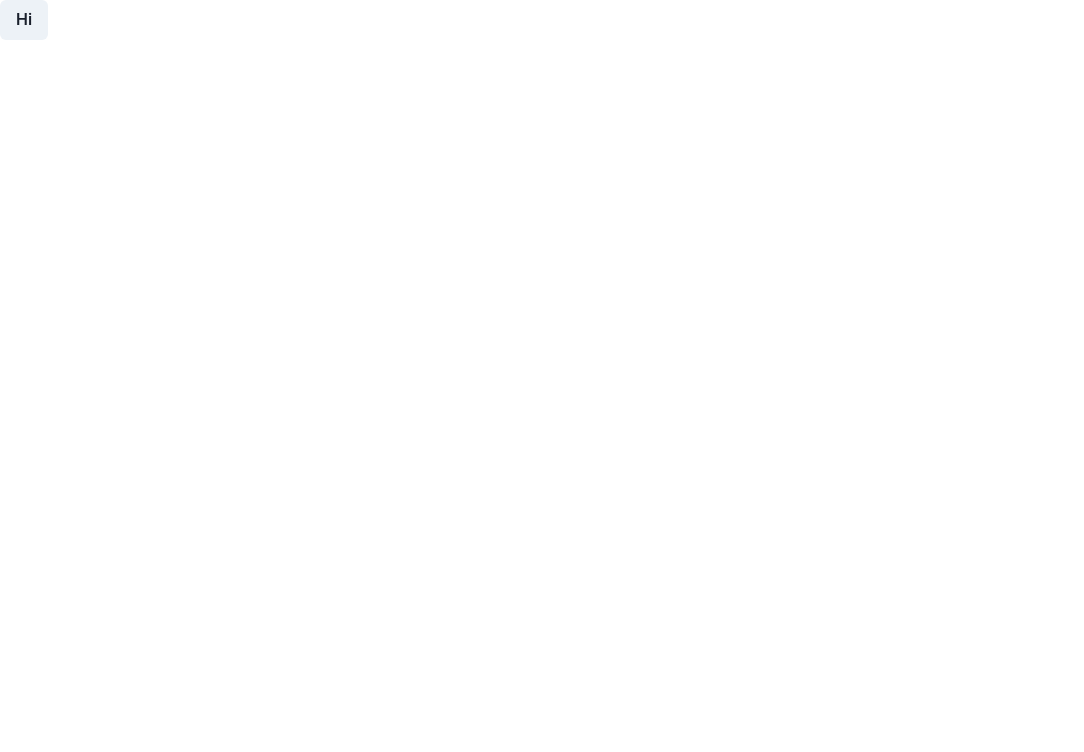
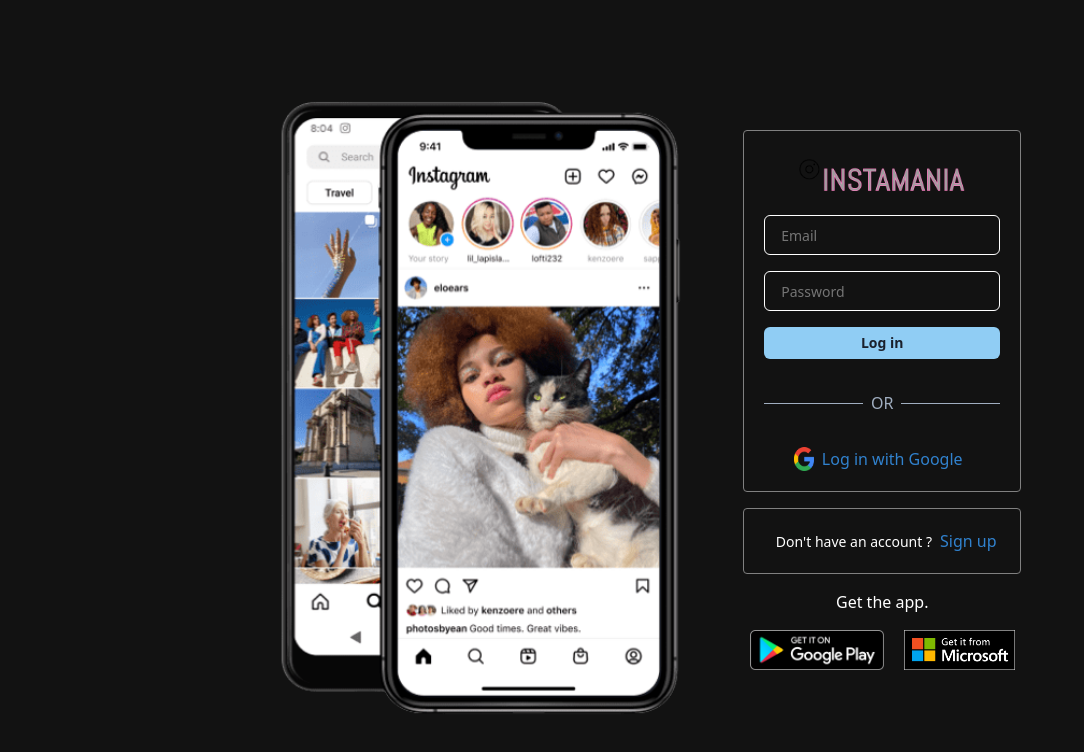
Before and after one commit to khan632/InstaMirror, a React (Vite) app: page /auth in a window 1280 px wide. Shown: the top 752 px of the page, without its empty margins (0-1084 px from the left). Built offline with nearby package versions, Linux system fonts and the light colour scheme.

Commit message:
Create Auth page functionality

```diff
--- a/package.json
+++ b/package.json
@@ -15,7 +15,9 @@
     "@emotion/styled": "^11.11.0",
     "framer-motion": "^10.16.16",
     "react": "^18.2.0",
-    "react-dom": "^18.2.0"
+    "react-dom": "^18.2.0",
+    "react-icons": "^4.12.0",
+    "react-router-dom": "^6.21.1"
   },
   "devDependencies": {
     "@types/react": "^18.2.43",
--- a/src/App.jsx
+++ b/src/App.jsx
@@ -1,11 +1,16 @@
-import { Button } from "@chakra-ui/react"
+import { Route, Routes } from "react-router-dom"
+import HomePage from "./Pages/homePages/HomePage"
+import AuthPage from "./Pages/authPages/AuthPage"
 
 
 function App() {
 
   return (
     <>
-      <Button>Hi</Button>
+      <Routes>
+          <Route path="/" element={<HomePage />} />
+          <Route path="/auth" element={<AuthPage />} />
+      </Routes>
     </>
   )
 }
--- /dev/null
+++ b/src/Pages/authPages/AuthPage.jsx
@@ -0,0 +1,30 @@
+import { Box, Container, Flex, Image, VStack } from "@chakra-ui/react"
+import AuthForm from "../../components/AuthForm/AuthForm"
+
+const AuthPage = () => {
+  return (
+    <Flex minH={"100vh"} justifyContent={"center"} alignItems={"center"} px={4}>
+        <Container maxW={"container.md"} padding={0}>
+            <Flex justifyContent={"center"} alignItems={"center"} gap={10}>
+            {/* left side image view for big devices */}
+            <Box display={{ base: "none", md: "block" }}>
+                <Image src="/auth.png" h={650} alt="phone img" />
+            </Box>
+
+            {/* Right side auth form */}
+            <VStack spacing={4} align={"stretch"}>
+                <AuthForm />
+                <Box textAlign={"center"}>Get the app.</Box>
+                <Flex gap={5} justifyContent={"center"}>
+                    <Image src='/playstore.png' h={"10"} alt="playstore img" />
+                    <Image src='/microsoft.png' h={"10"} alt="microsoft img" />
+                </Flex>
+            </VStack>
+
+            </Flex>
+        </Container>
+    </Flex>
+  )
+}
+
+export default AuthPage
--- /dev/null
+++ b/src/Pages/homePages/HomePage.jsx
@@ -0,0 +1,8 @@
+// import React from 'react'
+
+export default function HomePage() {
+  return (
+    <div>HomePage</div>
+
+  )
+}
--- /dev/null
+++ b/src/components/AuthForm/AuthForm.jsx
@@ -0,0 +1,98 @@
+import { useState } from "react";
+import { Alert, AlertIcon, Box, Button, Flex, Image, Input, Text, VStack } from "@chakra-ui/react";
+import { useNavigate } from "react-router-dom";
+
+const AuthForm = () => {
+  const [isLogin, setIsLogin] = useState(true);
+  const navigate = useNavigate();
+  const [inputs, setInputs] = useState({
+    email: "",
+    password: "",
+    confirmPassword: ""
+  })
+
+  const authNavigate = () => {
+    console.log(inputs);
+    if(!inputs.email || !inputs.password) {
+        alert("Please fill the form")
+        return;
+    }
+    navigate("/");
+  }
+  return (
+    <>
+      <Box border={"1px solid gray"} borderRadius={4} padding={5}>
+        <VStack spacing={4}>
+          <Image
+            src="/logoInsta.png"
+            h={12}
+            cursor={"pointer"}
+            alt="insta logo"
+          />
+          <Input placeholder="Email" fontSize={14} type="email" value={inputs.email} onChange={(e) => setInputs({ ...inputs, email: e.target.value })} />
+          <Input placeholder="Password" fontSize={14} type="password" value={inputs.password} onChange={(e) => setInputs({ ...inputs, password: e.target.value })} />
+
+          {/* signup option */}
+          {!isLogin ? (
+            <Input
+              placeholder="Confirm Password"
+              fontSize={14}
+              type="password"
+              value={inputs.confirmPassword} onChange={(e) => setInputs({ ...inputs, confirmPassword: e.target.value })}
+            />
+          ) : null}
+
+          {/* logn/signup button */}
+
+          <Button w={"full"} colorScheme="blue" size={"sm"} fontSize={14} onClick={authNavigate}>
+            {isLogin ? "Log in" : "Sign up"}
+          </Button>
+
+          {/* ---------- OR -------------- */}
+          <Flex
+            alignItems={"center"}
+            justifyContent={"center"}
+            my={4}
+            gap={1}
+            w={"full"}
+          >
+            <Box flex={2} h={"1px"} bg={"gray.400"} />
+            <Text mx={1} color={"gray.400"}>
+              OR
+            </Text>
+            <Box flex={2} h={"1px"} bg={"gray.400"} />
+          </Flex>
+
+          {/* Login with Google */}
+          <Flex
+            alignItem={"center"}
+            justifyContent={"center"}
+            cursor={"pointer"}
+          >
+            <Image src="/google.png" w={5} alt="google img" />
+            <Text mx={2} color={"blue.500"}>
+              Log in with Google
+            </Text>
+          </Flex>
+        </VStack>
+      </Box>
+
+      <Box border={"1px solid gray"} borderRadius={4} padding={5}>
+        <Flex alignItems={"center"} justifyContent={"center"}>
+          <Box mx={2} fontSize={14}>
+            {isLogin ? "Don't have an account ?" : "Already have an accout ?"}
+          </Box>
+          <Box
+            onClick={() => setIsLogin(!isLogin)}
+            color={"blue.500"}
+            cursor={"pointer"}
+          >
+            {isLogin ? "Sign up" : "Log in"}
+          </Box>
+        </Flex>
+      </Box>
+    </>
+  );
+};
+
+export default AuthForm;
--- a/src/main.jsx
+++ b/src/main.jsx
@@ -1,13 +1,33 @@
-import React from 'react'
-import ReactDOM from 'react-dom/client'
-import App from './App.jsx'
-import './index.css'
-import { ChakraProvider } from '@chakra-ui/react'
+import React from "react";
+import ReactDOM from "react-dom/client";
+import App from "./App.jsx";
+import "./index.css";
+import { ChakraProvider } from "@chakra-ui/react";
+import { extendTheme } from "@chakra-ui/react";
+import { mode } from "@chakra-ui/theme-tools";
+import { BrowserRouter } from "react-router-dom";
 
-ReactDOM.createRoot(document.getElementById('root')).render(
+const styles = (props) => ({
+  body: {
+    bg: mode("gray-200", "#000")(props),
+    color: mode("gray-900", "whiteAlpha.900"),
+  },
+});
+
+const config = {
+  initialColorMode: "dark",
+  useSystemColorMode: false,
+};
+
+// 3. extend the theme
+const theme = extendTheme({ config, styles });
+
+ReactDOM.createRoot(document.getElementById("root")).render(
   <React.StrictMode>
-    <ChakraProvider>
-      <App />
-    </ChakraProvider>
-  </React.StrictMode>,
-)
+    <BrowserRouter>
+      <ChakraProvider theme={theme}>
+        <App />
+      </ChakraProvider>
+    </BrowserRouter>
+  </React.StrictMode>
+);
```
Also changed, not shown: public/logoInsta.png (added), 1 other file (tests, documents, lock files or other folders).
